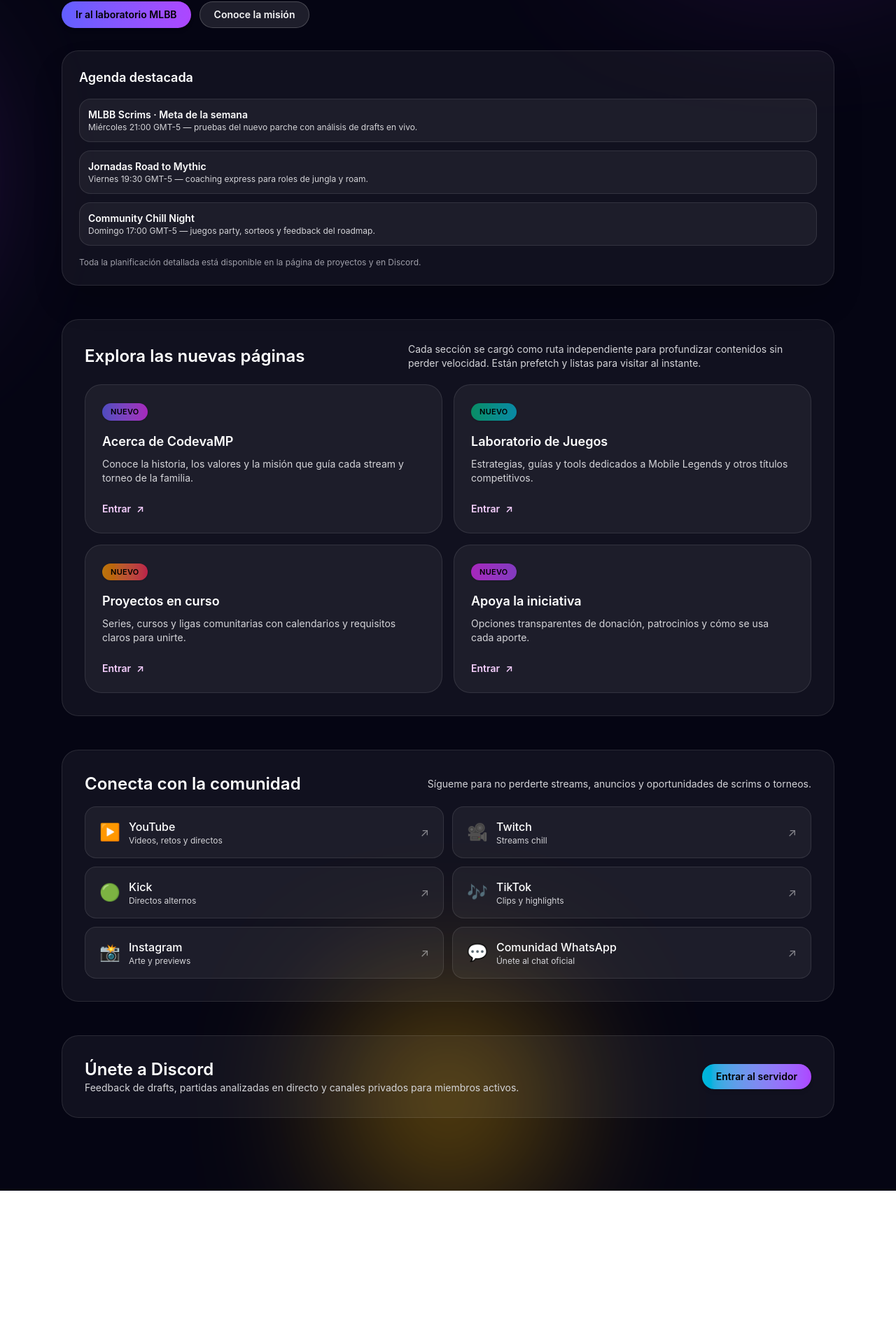
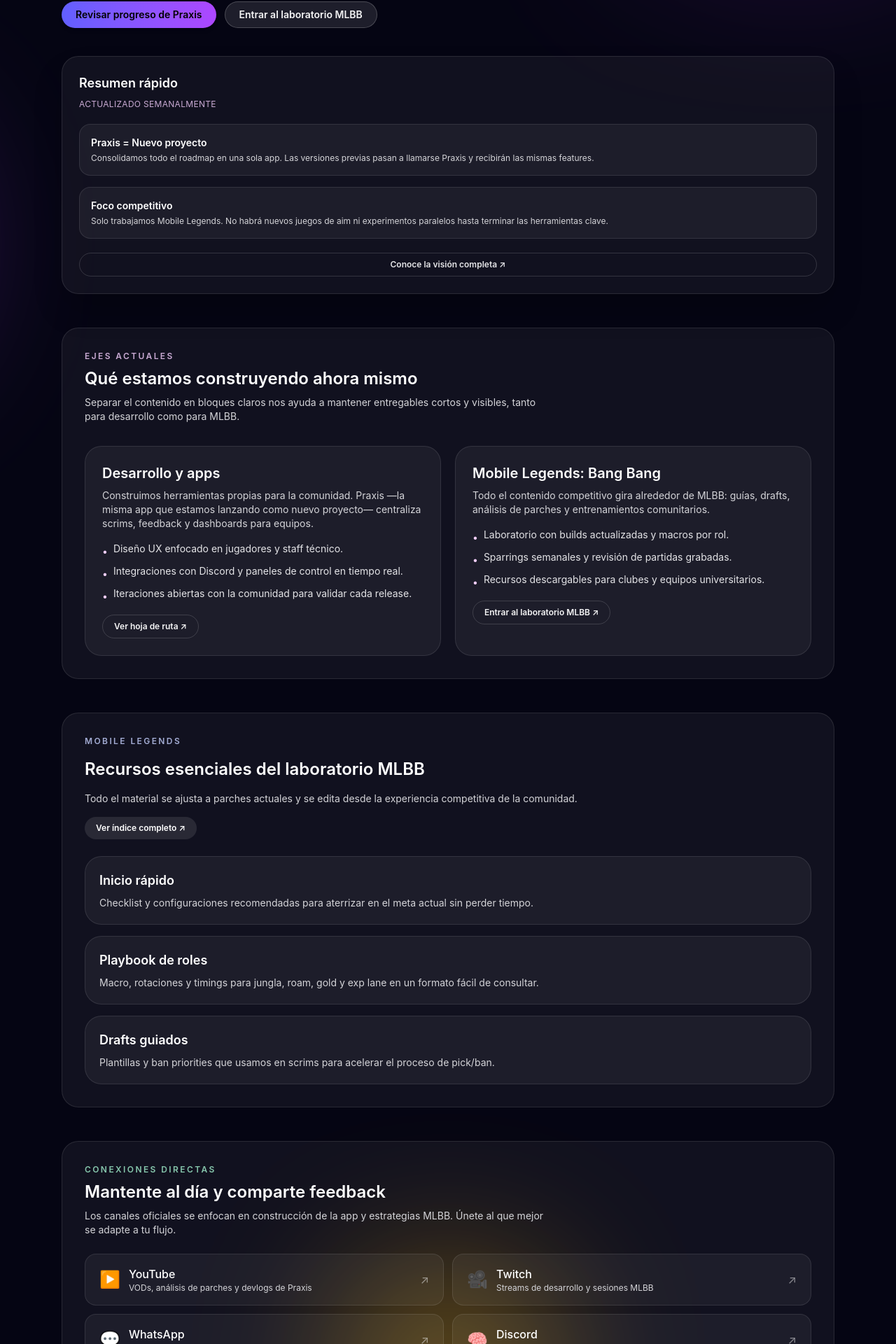
Before and after one commit to Marekpisetsky/CodevaMP, a Next.js app: page / in a window 1280 px wide. Shown: the part 445-2365 px from the top of the page at 70% size. Before the commit the page ends 2146 px from the top, so only its background shows below. Built offline with nearby package versions, Linux system fonts and the light colour scheme.

Commit message:
Refine home page layout around development and MLBB

```diff
--- a/src/app/page.tsx
+++ b/src/app/page.tsx
@@ -1,143 +1,212 @@
 import Link from "next/link";
 import SiteShell from "./components/site-shell";
 
-const socialLinks = [
-  { href: "https://youtube.com/@CodevaMPYT", label: "YouTube", sub: "Videos, retos y directos", emoji: "▶️" },
-  { href: "https://twitch.tv/codevamp", label: "Twitch", sub: "Streams chill", emoji: "🎥" },
-  { href: "https://kick.com/codevamp", label: "Kick", sub: "Directos alternos", emoji: "🟢" },
-  { href: "https://www.tiktok.com/@codevamp_official", label: "TikTok", sub: "Clips y highlights", emoji: "🎶" },
-  { href: "https://instagram.com/codevamp_official", label: "Instagram", sub: "Arte y previews", emoji: "📸" },
-  { href: "https://chat.whatsapp.com/L8MGmH5dIzYLGpVOTxnHNT", label: "Comunidad WhatsApp", sub: "Únete al chat oficial", emoji: "💬" },
-];
-
-const quickSections = [
+const focusAreas = [
   {
-    title: "Acerca de CodevaMP",
-    description: "Conoce la historia, los valores y la misión que guía cada stream y torneo de la familia.",
-    href: "/acerca",
-    accent: "from-indigo-500/70 to-fuchsia-500/70",
+    title: "Desarrollo y apps",
+    description:
+      "Construimos herramientas propias para la comunidad. Praxis —la misma app que estamos lanzando como nuevo proyecto— centraliza scrims, feedback y dashboards para equipos.",
+    points: [
+      "Diseño UX enfocado en jugadores y staff técnico.",
+      "Integraciones con Discord y paneles de control en tiempo real.",
+      "Iteraciones abiertas con la comunidad para validar cada release.",
+    ],
+    cta: { label: "Ver hoja de ruta", href: "/proyectos" },
   },
   {
-    title: "Laboratorio de Juegos",
-    description: "Estrategias, guías y tools dedicados a Mobile Legends y otros títulos competitivos.",
-    href: "/juegos",
-    accent: "from-emerald-500/70 to-cyan-500/70",
-  },
-  {
-    title: "Proyectos en curso",
-    description: "Series, cursos y ligas comunitarias con calendarios y requisitos claros para unirte.",
-    href: "/proyectos",
-    accent: "from-amber-500/70 to-rose-500/70",
-  },
-  {
-    title: "Apoya la iniciativa",
-    description: "Opciones transparentes de donación, patrocinios y cómo se usa cada aporte.",
-    href: "/donaciones",
-    accent: "from-fuchsia-500/70 to-purple-500/70",
+    title: "Mobile Legends: Bang Bang",
+    description:
+      "Todo el contenido competitivo gira alrededor de MLBB: guías, drafts, análisis de parches y entrenamientos comunitarios.",
+    points: [
+      "Laboratorio con builds actualizadas y macros por rol.",
+      "Sparrings semanales y revisión de partidas grabadas.",
+      "Recursos descargables para clubes y equipos universitarios.",
+    ],
+    cta: { label: "Entrar al laboratorio MLBB", href: "/juegos/mobile-legends" },
   },
 ];
 
-const agenda = [
+const mlbbResources = [
   {
-    title: "MLBB Scrims · Meta de la semana",
-    detail: "Miércoles 21:00 GMT-5 — pruebas del nuevo parche con análisis de drafts en vivo.",
+    title: "Inicio rápido",
+    detail: "Checklist y configuraciones recomendadas para aterrizar en el meta actual sin perder tiempo.",
   },
   {
-    title: "Jornadas Road to Mythic",
-    detail: "Viernes 19:30 GMT-5 — coaching express para roles de jungla y roam.",
+    title: "Playbook de roles",
+    detail: "Macro, rotaciones y timings para jungla, roam, gold y exp lane en un formato fácil de consultar.",
   },
   {
-    title: "Community Chill Night",
-    detail: "Domingo 17:00 GMT-5 — juegos party, sorteos y feedback del roadmap.",
+    title: "Drafts guiados",
+    detail: "Plantillas y ban priorities que usamos en scrims para acelerar el proceso de pick/ban.",
+  },
+];
+
+const communityChannels = [
+  {
+    href: "https://youtube.com/@CodevaMPYT",
+    label: "YouTube",
+    sub: "VODs, análisis de parches y devlogs de Praxis",
+    emoji: "▶️",
+  },
+  {
+    href: "https://twitch.tv/codevamp",
+    label: "Twitch",
+    sub: "Streams de desarrollo y sesiones MLBB",
+    emoji: "🎥",
+  },
+  {
+    href: "https://chat.whatsapp.com/L8MGmH5dIzYLGpVOTxnHNT",
+    label: "WhatsApp",
+    sub: "Alertas rápidas y coordinación de scrims",
+    emoji: "💬",
+  },
+  {
+    href: "https://discord.gg/codevamp",
+    label: "Discord",
+    sub: "Canales tácticos, feedback y votaciones de features",
+    emoji: "🧠",
   },
 ];
 
 export default function Page() {
   return (
     <SiteShell currentPath="/" accent="violet">
-      <header className="grid gap-8 py-12 lg:grid-cols-[1.25fr,0.95fr] lg:items-center">
+      <header className="grid gap-10 py-12 lg:grid-cols-[1.1fr,0.9fr] lg:items-start">
         <div className="space-y-6">
           <span className="inline-flex items-center rounded-full border border-white/20 bg-white/10 px-3 py-1 text-xs uppercase tracking-wide text-zinc-200">
-            Comunidad gamer latina
+            CodevaMP · Comunidad creadora
           </span>
           <h1 className="text-3xl font-semibold leading-tight text-white sm:text-4xl">
-            Creemos experiencias colaborativas para aprender, competir y disfrutar los juegos que nos apasionan.
+            Dos frentes, un mismo objetivo: construir herramientas y dominar Mobile Legends.
           </h1>
           <p className="text-base text-zinc-300 sm:text-lg">
-            CodevaMP reúne talento latino con eventos, contenido educativo y herramientas tácticas. Explora las nuevas páginas dedicadas a cada área y accede a recursos profundos para subir de nivel junto a la familia.
+            Estamos concentrados en desarrollo y MLBB. Praxis, nuestra app principal en progreso, evoluciona con la misma visión que el nuevo proyecto para la comunidad: todo lo demás queda en pausa para mantener el enfoque.
           </p>
           <div className="flex flex-wrap gap-3">
             <Link
-              href="/juegos/mobile-legends"
+              href="/proyectos"
               prefetch
               className="inline-flex items-center rounded-full bg-gradient-to-r from-indigo-500 to-purple-500 px-5 py-2 text-sm font-semibold text-black shadow-md transition hover:scale-[1.02]"
             >
-              Ir al laboratorio MLBB
+              Revisar progreso de Praxis
             </Link>
             <Link
-              href="/acerca"
+              href="/juegos/mobile-legends"
               prefetch
               className="inline-flex items-center rounded-full border border-white/20 bg-white/10 px-5 py-2 text-sm font-semibold transition hover:border-fuchsia-400/70 hover:text-white"
             >
-              Conoce la misión
+              Entrar al laboratorio MLBB
             </Link>
           </div>
+        </div>
+
+        <div className="flex flex-col gap-5 rounded-3xl border border-white/10 bg-white/5 p-6 text-sm text-zinc-200 shadow-2xl">
+          <div>
+            <h2 className="text-lg font-semibold text-white">Resumen rápido</h2>
+            <p className="mt-2 text-xs uppercase tracking-wide text-fuchsia-200/80">Actualizado semanalmente</p>
           </div>
-
-        <div className="rounded-3xl border border-white/10 bg-white/5 p-6 text-sm text-zinc-300 shadow-2xl">
-          <h2 className="text-lg font-semibold text-white">Agenda destacada</h2>
-          <ul className="mt-4 space-y-3">
-            {agenda.map((item) => (
-              <li key={item.title} className="rounded-2xl border border-white/10 bg-white/5 p-3">
-                <div className="text-sm font-semibold text-white">{item.title}</div>
-                <div className="text-xs text-zinc-300">{item.detail}</div>
-              </li>
-              ))}
-            </ul>
-          <p className="mt-4 text-xs text-zinc-400">
-            Toda la planificación detallada está disponible en la página de proyectos y en Discord.
-          </p>
+          <div className="space-y-4">
+            <div className="rounded-2xl border border-white/10 bg-white/5 p-4">
+              <h3 className="text-sm font-semibold text-white">Praxis = Nuevo proyecto</h3>
+              <p className="mt-1 text-xs text-zinc-300">
+                Consolidamos todo el roadmap en una sola app. Las versiones previas pasan a llamarse Praxis y recibirán las mismas features.
+              </p>
+            </div>
+            <div className="rounded-2xl border border-white/10 bg-white/5 p-4">
+              <h3 className="text-sm font-semibold text-white">Foco competitivo</h3>
+              <p className="mt-1 text-xs text-zinc-300">
+                Solo trabajamos Mobile Legends. No habrá nuevos juegos de aim ni experimentos paralelos hasta terminar las herramientas clave.
+              </p>
+            </div>
+          </div>
+          <Link
+            href="/acerca"
+            prefetch
+            className="inline-flex items-center justify-center gap-2 rounded-full border border-white/15 px-4 py-2 text-xs font-semibold transition hover:border-white/40 hover:text-white"
+          >
+            Conoce la visión completa ↗
+          </Link>
         </div>
       </header>
 
-      <section className="grid gap-5 rounded-3xl border border-white/10 bg-white/5 p-8">
-        <div className="flex flex-wrap items-center justify-between gap-4">
-          <h2 className="text-2xl font-semibold text-white">Explora las nuevas páginas</h2>
-          <p className="max-w-xl text-sm text-zinc-300">
-            Cada sección se cargó como ruta independiente para profundizar contenidos sin perder velocidad. Están prefetch y listas para visitar al instante.
+      <section className="grid gap-8 rounded-3xl border border-white/10 bg-white/5 p-8" aria-labelledby="areas-clave">
+        <div className="space-y-2">
+          <p className="text-xs font-semibold uppercase tracking-[0.2em] text-fuchsia-200/80">Ejes actuales</p>
+          <h2 id="areas-clave" className="text-2xl font-semibold text-white">
+            Qué estamos construyendo ahora mismo
+          </h2>
+          <p className="max-w-2xl text-sm text-zinc-300">
+            Separar el contenido en bloques claros nos ayuda a mantener entregables cortos y visibles, tanto para desarrollo como para MLBB.
           </p>
         </div>
-        <div className="grid gap-4 md:grid-cols-2">
-          {quickSections.map((section) => (
-            <Link
-              key={section.href}
-              href={section.href}
-              prefetch
-              className={`group flex flex-col justify-between rounded-3xl border border-white/10 bg-white/5 p-6 transition hover:border-white/30 hover:bg-white/10`}
-            >
+        <div className="grid gap-5 md:grid-cols-2">
+          {focusAreas.map((area) => (
+            <div key={area.title} className="flex flex-col gap-4 rounded-3xl border border-white/10 bg-white/5 p-6">
+              <div className="space-y-2">
+                <h3 className="text-xl font-semibold text-white">{area.title}</h3>
+                <p className="text-sm text-zinc-300">{area.description}</p>
+              </div>
+              <ul className="space-y-2 text-sm text-zinc-200">
+                {area.points.map((point) => (
+                  <li key={point} className="flex gap-2">
+                    <span aria-hidden className="mt-1 text-fuchsia-200">•</span>
+                    <span>{point}</span>
+                  </li>
+                ))}
+              </ul>
               <div>
-                <span className={`inline-flex items-center rounded-full bg-gradient-to-r ${section.accent} px-3 py-1 text-[11px] font-semibold uppercase tracking-wide text-black shadow`}>Nuevo</span>
-                <h3 className="mt-4 text-lg font-semibold text-white">{section.title}</h3>
-                <p className="mt-2 text-sm text-zinc-300">{section.description}</p>
+                <Link
+                  href={area.cta.href}
+                  prefetch
+                  className="inline-flex items-center gap-2 rounded-full border border-white/15 px-4 py-2 text-xs font-semibold transition hover:border-white/40 hover:text-white"
+                >
+                  {area.cta.label} ↗
+                </Link>
               </div>
-              <span className="mt-6 inline-flex items-center gap-2 text-sm font-semibold text-fuchsia-200 transition group-hover:translate-x-1">
-                Entrar
-                <span aria-hidden>↗</span>
-              </span>
-            </Link>
+            </div>
           ))}
         </div>
       </section>
 
-      <section className="mt-12 grid gap-4 rounded-3xl border border-white/10 bg-white/5 p-8">
-        <div className="flex flex-wrap items-center justify-between gap-4">
-          <h2 className="text-2xl font-semibold text-white">Conecta con la comunidad</h2>
-          <p className="max-w-xl text-sm text-zinc-300">
-            Sígueme para no perderte streams, anuncios y oportunidades de scrims o torneos.
+      <section className="mt-12 grid gap-6 rounded-3xl border border-white/10 bg-white/5 p-8 lg:grid-cols-[1.1fr,0.9fr]" aria-labelledby="mlbb-recursos">
+        <div className="space-y-4">
+          <p className="text-xs font-semibold uppercase tracking-[0.2em] text-indigo-200/80">Mobile Legends</p>
+          <h2 id="mlbb-recursos" className="text-2xl font-semibold text-white">
+            Recursos esenciales del laboratorio MLBB
+          </h2>
+          <p className="text-sm text-zinc-300">
+            Todo el material se ajusta a parches actuales y se edita desde la experiencia competitiva de la comunidad.
+          </p>
+          <Link
+            href="/juegos/mobile-legends"
+            prefetch
+            className="inline-flex w-fit items-center gap-2 rounded-full bg-white/10 px-4 py-2 text-xs font-semibold text-white transition hover:bg-white/15"
+          >
+            Ver índice completo ↗
+          </Link>
+        </div>
+        <div className="grid gap-4 sm:grid-cols-2 lg:grid-cols-1">
+          {mlbbResources.map((resource) => (
+            <div key={resource.title} className="rounded-3xl border border-white/10 bg-white/5 p-5">
+              <h3 className="text-lg font-semibold text-white">{resource.title}</h3>
+              <p className="mt-2 text-sm text-zinc-300">{resource.detail}</p>
+            </div>
+          ))}
+        </div>
+      </section>
+
+      <section className="mt-12 grid gap-6 rounded-3xl border border-white/10 bg-white/5 p-8" aria-labelledby="comunidad">
+        <div className="space-y-2">
+          <p className="text-xs font-semibold uppercase tracking-[0.2em] text-emerald-200/80">Conexiones directas</p>
+          <h2 id="comunidad" className="text-2xl font-semibold text-white">
+            Mantente al día y comparte feedback
+          </h2>
+          <p className="max-w-2xl text-sm text-zinc-300">
+            Los canales oficiales se enfocan en construcción de la app y estrategias MLBB. Únete al que mejor se adapte a tu flujo.
           </p>
         </div>
-        <div className="grid gap-3 md:grid-cols-2">
-          {socialLinks.map((link) => (
+        <div className="grid gap-3 sm:grid-cols-2">
+          {communityChannels.map((link) => (
             <a
               key={link.href}
               href={link.href}
@@ -155,26 +224,6 @@
           ))}
         </div>
       </section>
-
-      <section className="mt-12 grid gap-4 rounded-3xl border border-white/10 bg-white/5 p-8">
-        <div className="flex flex-wrap items-center justify-between gap-4">
-          <div>
-            <h2 className="text-2xl font-semibold text-white">Únete a Discord</h2>
-            <p className="text-sm text-zinc-300">
-              Feedback de drafts, partidas analizadas en directo y canales privados para miembros activos.
-            </p>
-          </div>
-          <Link
-            href="https://discord.gg/codevamp"
-            prefetch={false}
-            target="_blank"
-            rel="noreferrer"
-            className="inline-flex items-center gap-2 rounded-full bg-gradient-to-r from-cyan-500 to-purple-500 px-5 py-2 text-sm font-semibold text-black shadow-md transition hover:scale-[1.02]"
-          >
-            Entrar al servidor
-          </Link>
-        </div>
-      </section>
     </SiteShell>
   );
 }
```
